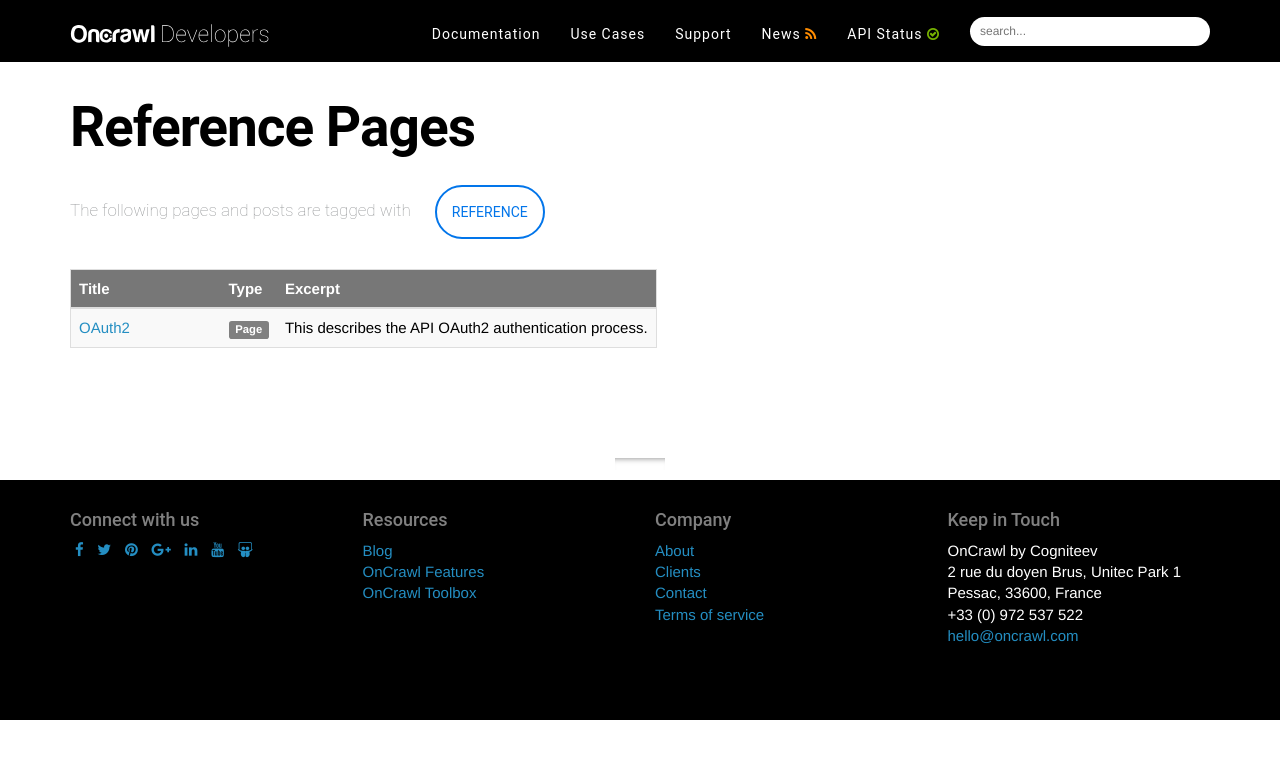
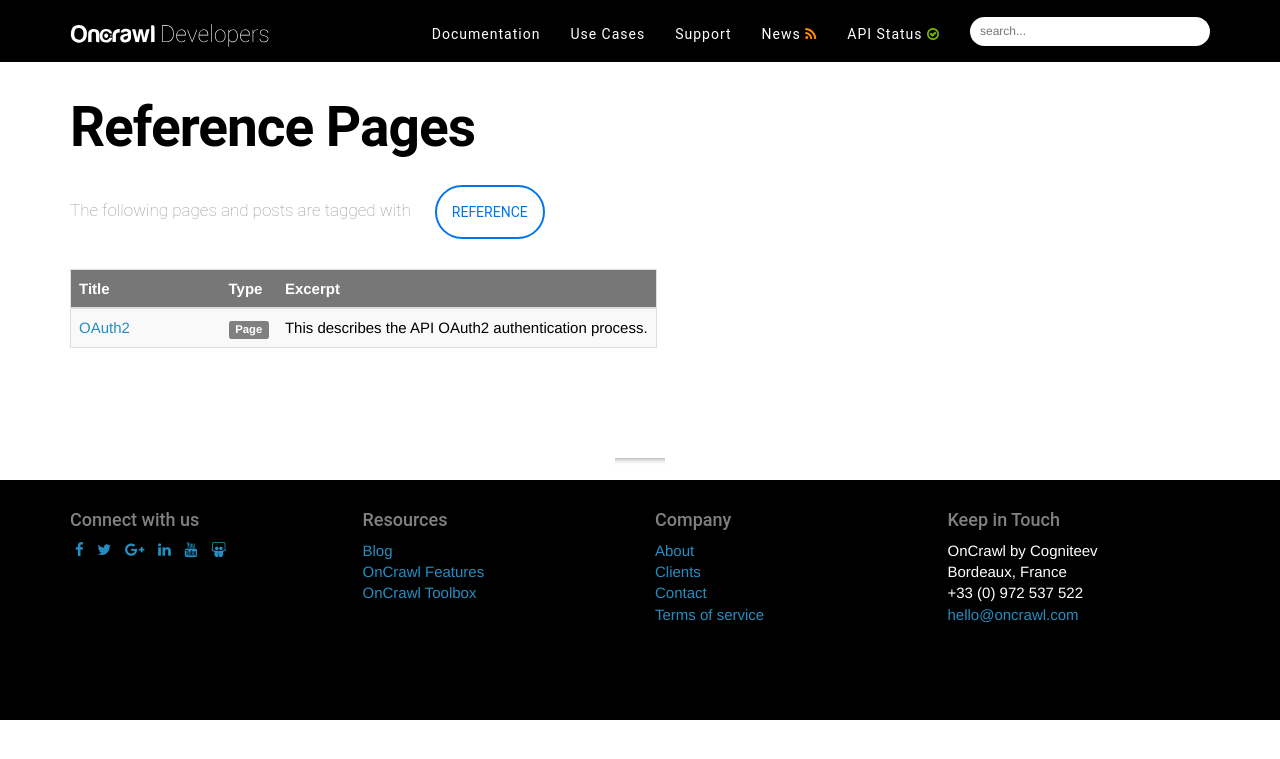
Before and after one commit to cogniteev/oncrawl-documentation-platform, a Jekyll site: the page built from pages/tags/tag_reference.md, in a window 1280 px wide. Shown: the top 759 px of the page. Built offline with Jekyll 4.4.1, drawn with Linux system fonts in a browser that asks for light colours; nearby versions of some CDN libraries; comment, search, counter and statistics services are not loaded.

Commit message:
Correct links in footer

```diff
--- a/_includes/footer.html
+++ b/_includes/footer.html
@@ -6,7 +6,6 @@
                 <ul class="list-inline">
                     <li><a href="https://www.facebook.com/oncrawl" class="footer__link"><i class="fa fa-facebook"></i></a></li>
                     <li><a href="http://www.twitter.com/OnCrawl" class="footer__link"><i class="fa fa-twitter"></i></a></li>
-                    <li><a href="https://www.pinterest.com/oncrawl/" class="footer__link"><i class="fa fa-pinterest"></i></a></li>
                     <li><a href="https://plus.google.com/104727254562149035385" class="footer__link"><i class="fa fa-google-plus"></i></a></li>
                     <li><a href="https://www.linkedin.com/company/oncrawl" class="footer__link"><i class="fa fa-linkedin"></i></a></li>
                     <li><a href="https://www.youtube.com/channel/UCe7SabK7xLP1mzoqwEuU-Kg/featured" class="footer__link"><i class="fa fa-youtube"></i></a></li>
@@ -24,18 +23,17 @@
             <div class="col-md-3 col-sm-6">
                 <h4>Company</h4>
                 <ul class="list-unstyled">
-                    <li><a href="{{ site.company_url }}/about.php" class="footer__link">About</a></li>
-                    <li><a href="{{ site.company_url }}/clients.php" class="footer__link">Clients</a></li>
-                    <li><a href="{{ site.company_url }}/contact.php" class="footer__link">Contact</a></li>
-                    <li><a href="{{ site.company_url }}/terms.php" class="footer__link">Terms of service</a></li>
+                    <li><a href="https://www.oncrawl.com/our-story/" class="footer__link">About</a></li>
+                    <li><a href="https://www.oncrawl.com/users/" class="footer__link">Clients</a></li>
+                    <li><a href="https://www.oncrawl.com/contact/" class="footer__link">Contact</a></li>
+                    <li><a href="https://www.oncrawl.com/tos/" class="footer__link">Terms of service</a></li>
                 </ul>
             </div>
             <div class="col-md-3 col-sm-6">
                 <h4>Keep in Touch</h4>
                 <address>
                     OnCrawl by Cogniteev<br />
-                    2 rue du doyen Brus, <span class="text-nowrap">Unitec Park 1</span><br />
-                    Pessac, 33600, France<br />
+                    Bordeaux, France<br />
                     +33 (0) 972 537 522<br />
                     <a href="mailto:hello@oncrawl.com" class="footer__link">hello@oncrawl.com</a>
                 </address>
```
